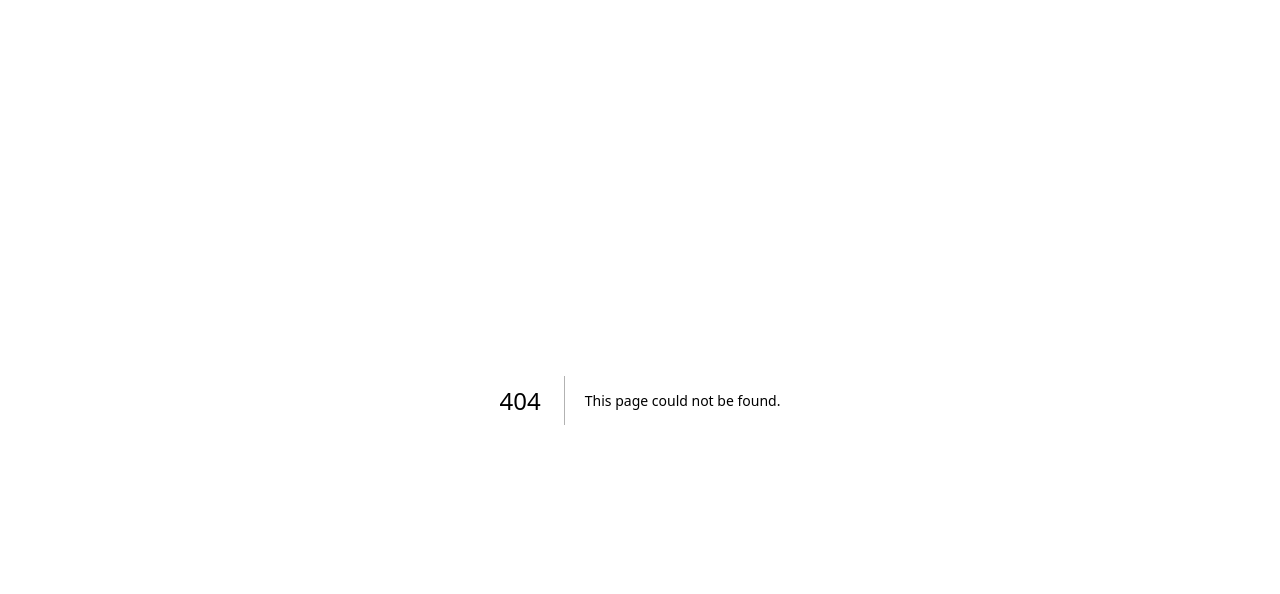
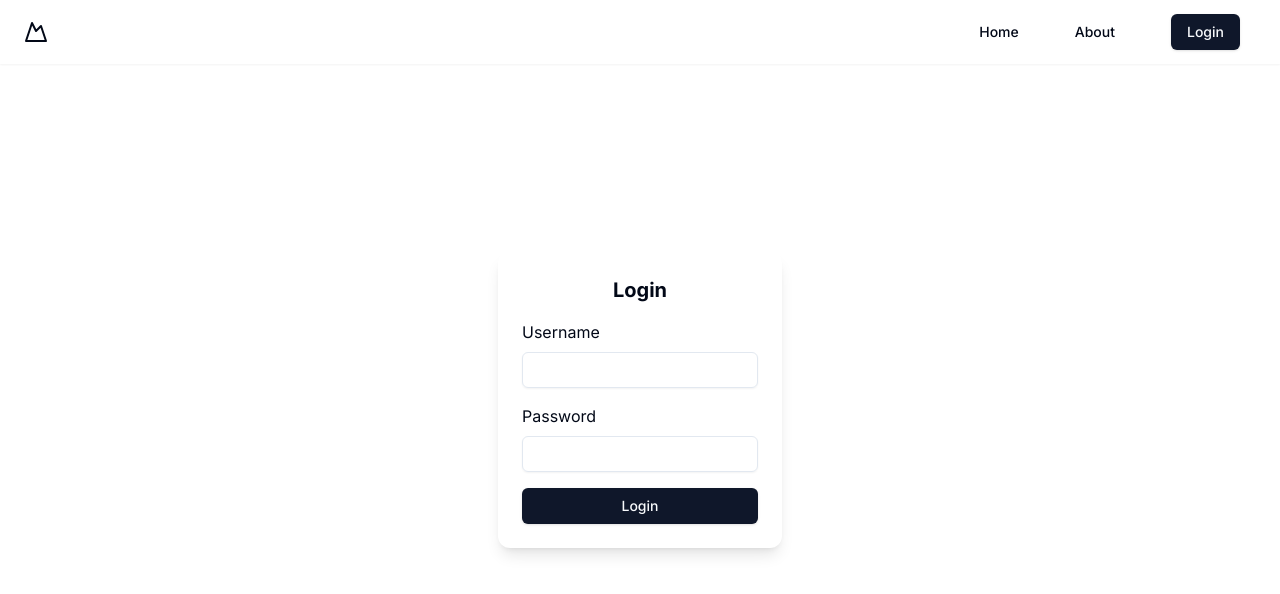
Before and after one commit to FadelYang/ganapa-fe, a Next.js app: page /login in a window 1280 px wide. Before the commit this address had no page. Shown: the top 594 px of the page. Built offline with nearby package versions, Linux system fonts and the light colour scheme.

Commit message:
feat: Add Login Page

```diff
--- /dev/null
+++ b/app/login/page.tsx
@@ -0,0 +1,14 @@
+import { LoginCard } from '@/components/login-card'
+import { NavigationBar } from '@/components/navigation-bar'
+import React from 'react'
+
+const LoginPage = () => {
+  return (
+    <>
+      <NavigationBar></NavigationBar>
+      <LoginCard></LoginCard>
+    </>
+  )
+}
+
+export default LoginPage
--- /dev/null
+++ b/components/login-card.tsx
@@ -0,0 +1,26 @@
+import { Label } from "@radix-ui/react-label";
+import { Input } from "./ui/input";
+import { Button } from "./ui/button";
+
+export function LoginCard() {
+  return (
+    <>
+      <div className="flex flex-col gap-6 h-screen items-center justify-center">
+        <div className="bg-white dark:bg-gray-800 p-6 max-w-sm mx-auto rounded-xl shadow-lg space-y-4">
+          <h2 className="text-xl font-bold text-center">Login</h2>
+          <div className="space-y-2">
+            <Label htmlFor="username">Username</Label>
+            <Input id="username" type="text" required />
+          </div>
+          <div className="space-y-2">
+            <Label htmlFor="password">Password</Label>
+            <Input id="password" type="password" required />
+          </div>
+          <Button type="submit" className="w-full">
+            Login
+          </Button>
+        </div>
+      </div>
+    </>
+  )
+}
--- a/components/navigation-bar.tsx
+++ b/components/navigation-bar.tsx
@@ -26,7 +26,7 @@ export function NavigationBar() {
             About
           </Link>
           <Link
-            href="#"
+            href="/login"
             className="inline-flex items-center justify-center rounded-md px-4 py-2 transition-colors hover:bg-accent hover:text-accent-foreground focus:bg-accent focus:text-accent-foreground focus:outline-none disabled:pointer-events-none disabled:opacity-50"
             prefetch={false}
           >
@@ -43,14 +43,14 @@ export function NavigationBar() {
           <SheetContent side="right">
             <div className="grid gap-4 p-4">
               <Link
-                href="#"
+                href="/"
                 className="inline-flex items-center justify-center rounded-md px-4 py-2 text-sm font-medium transition-colors hover:bg-accent hover:text-accent-foreground focus:bg-accent focus:text-accent-foreground focus:outline-none disabled:pointer-events-none disabled:opacity-50"
                 prefetch={false}
               >
                 Home
               </Link>
               <Link
-                href="#"
+                href="/login"
                 className="inline-flex items-center justify-center rounded-md px-4 py-2 text-sm font-medium transition-colors hover:bg-accent hover:text-accent-foreground focus:bg-accent focus:text-accent-foreground focus:outline-none disabled:pointer-events-none disabled:opacity-50"
                 prefetch={false}
               >
--- /dev/null
+++ b/components/ui/input.tsx
@@ -0,0 +1,25 @@
+import * as React from "react"
+
+import { cn } from "@/lib/utils"
+
+export interface InputProps
+  extends React.InputHTMLAttributes<HTMLInputElement> {}
+
+const Input = React.forwardRef<HTMLInputElement, InputProps>(
+  ({ className, type, ...props }, ref) => {
+    return (
+      <input
+        type={type}
+        className={cn(
+          "flex h-9 w-full rounded-md border border-input bg-transparent px-3 py-1 text-sm shadow-sm transition-colors file:border-0 file:bg-transparent file:text-sm file:font-medium placeholder:text-muted-foreground focus-visible:outline-none focus-visible:ring-1 focus-visible:ring-ring disabled:cursor-not-allowed disabled:opacity-50",
+          className
+        )}
+        ref={ref}
+        {...props}
+      />
+    )
+  }
+)
+Input.displayName = "Input"
+
+export { Input }
--- /dev/null
+++ b/components/ui/label.tsx
@@ -0,0 +1,26 @@
+"use client"
+
+import * as React from "react"
+import * as LabelPrimitive from "@radix-ui/react-label"
+import { cva, type VariantProps } from "class-variance-authority"
+
+import { cn } from "@/lib/utils"
+
+const labelVariants = cva(
+  "text-sm font-medium leading-none peer-disabled:cursor-not-allowed peer-disabled:opacity-70"
+)
+
+const Label = React.forwardRef<
+  React.ElementRef<typeof LabelPrimitive.Root>,
+  React.ComponentPropsWithoutRef<typeof LabelPrimitive.Root> &
+    VariantProps<typeof labelVariants>
+>(({ className, ...props }, ref) => (
+  <LabelPrimitive.Root
+    ref={ref}
+    className={cn(labelVariants(), className)}
+    {...props}
+  />
+))
+Label.displayName = LabelPrimitive.Root.displayName
+
+export { Label }
--- a/package.json
+++ b/package.json
@@ -11,6 +11,7 @@
   "dependencies": {
     "@radix-ui/react-dialog": "^1.1.2",
     "@radix-ui/react-icons": "^1.3.0",
+    "@radix-ui/react-label": "^2.1.0",
     "@radix-ui/react-slot": "^1.1.0",
     "class-variance-authority": "^0.7.0",
     "clsx": "^2.1.1",
```
Also changed, not shown: 1 other file (tests, documents, lock files or other folders).
